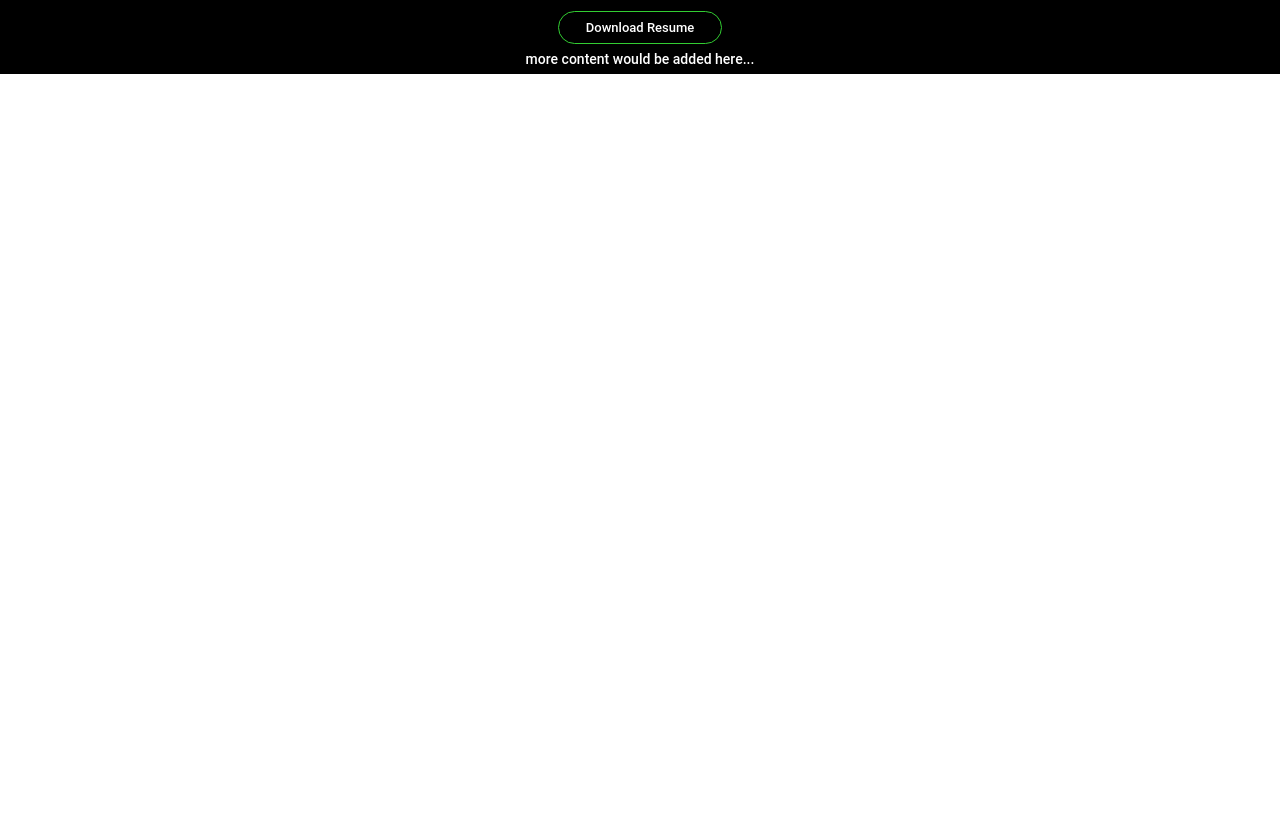
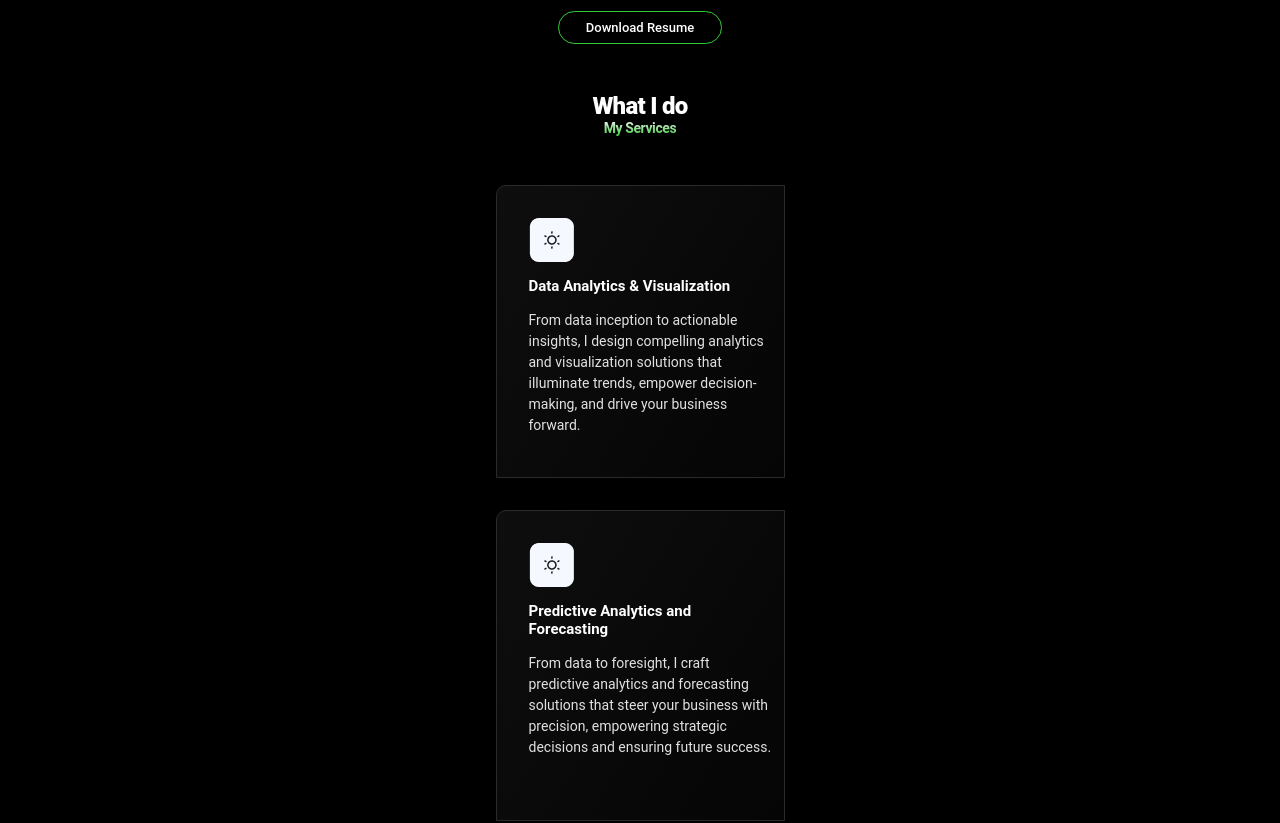
Before and after one commit to Othmane-aoubid/othmane_aoubid_portfolio, a Vue app: page / in a window 1280 px wide. Shown: the part 521-1344 px from the top of the page. Before the commit the page ends 800 px from the top, so only its background shows below. Built offline with nearby package versions, Linux system fonts and the light colour scheme.

Commit message:
added what i do to the website portoflio

```diff
--- a/src/App.vue
+++ b/src/App.vue
@@ -2,6 +2,7 @@
   <div class="portfolio__container container">
     <HeaderVue />
     <HeroVueVue />
+    <WhatIdDoVue />
     <div style="text-align: center;">
       more content would be added here...
     </div>
@@ -11,11 +12,13 @@
 <script>
 import HeaderVue from './components/HeaderVue.vue';
 import HeroVueVue from './components/HeroVue.vue';
+import WhatIdDoVue from './components/WhatIdDo.vue';
 export default {
   name: "App",
   components: {
     HeaderVue,
-    HeroVueVue
+    HeroVueVue,
+    WhatIdDoVue
   },
 };
 </script>
--- /dev/null
+++ b/src/components/WhatIdDo.vue
@@ -0,0 +1,125 @@
+<template>
+  <div class="what--i--do what--i--do--container">
+    <div class="what--i--do--section--content">
+      <h3 class="what--i--do--section--description">
+        {{ title }} <span class="glowing--effect">{{ subtitle }}</span>
+      </h3>
+
+      <div class="cards card--container">
+        <div v-for="(card, index) in cards" :key="index" class="card">
+          <div class="card--image">
+            <img :src="card.image" :alt="card.alt" />
+          </div>
+          <div class="card--content">
+            <h3 class="card--title">{{ card.title }}</h3>
+            <p class="card--description">{{ card.description }}</p>
+          </div>
+        </div>
+      </div>
+    </div>
+  </div>
+</template>
+
+<script>
+export default {
+  props: {
+    title: {
+      type: String,
+      default: "What I do",
+    },
+    subtitle: {
+      type: String,
+      default: "My Services",
+    },
+    cards: {
+      type: Array,
+      default: () => [
+        {
+          image: require("../assets/cardsIcon.png"),
+          alt: "lightbulb",
+          title: "Data Analytics & Visualization",
+          description:
+            "From data inception to actionable insights, I design compelling analytics and visualization solutions that illuminate trends, empower decision-making, and drive your business forward.",
+        },
+        {
+          image: require("../assets/cardsIcon.png"),
+          alt: "lightbulb",
+          title: "Predictive Analytics and Forecasting",
+          description:
+            "From data to foresight, I craft predictive analytics and forecasting solutions that steer your business with precision, empowering strategic decisions and ensuring future success.",
+        },
+        {
+          image: require("../assets/cardsIcon.png"),
+          alt: "lightbulb",
+          title: "Natural Language Processing",
+          description:
+            "From text to insight, I craft Natural Language Processing solutions that decode language intricacies, revolutionizing data comprehension and empowering your business for success in the digital age.",
+        },
+      ],
+    },
+  },
+};
+</script>
+
+<style scoped>
+.what--i--do--section--description {
+  display: flex;
+  flex-direction: column;
+  justify-content: center;
+  align-items: center;
+  margin-top: 3rem;
+  font-family: Roboto;
+  font-size: 24px;
+  font-weight: 800;
+  line-height: 28.13px;
+  letter-spacing: -0.03em;
+  text-align: left;
+}
+.glowing--effect {
+  background: -webkit-linear-gradient(90deg, #32cd32 0%, #f5f5f5 100%);
+  -webkit-background-clip: text;
+  -webkit-text-fill-color: transparent;
+  font-family: Roboto;
+  font-size: 14px;
+  font-weight: 600;
+  line-height: 16.41px;
+  letter-spacing: -0.03em;
+}
+.card--container {
+  display: flex;
+  flex-direction: column;
+  justify-content: center;
+  align-items: center;
+  margin-top: 3rem;
+  gap: 2rem;
+}
+.card {
+  width: 289px;
+  gap: 0px;
+  border-radius: 10px 0px 0px 0px;
+  border: 1px 0px 0px 0px;
+  opacity: 0px;
+  background: linear-gradient(
+    121.9deg,
+    rgba(28, 28, 28, 0.5) 0%,
+    #050505 96.81%
+  );
+  border: 1px solid #2b2b2b;
+  padding: 2rem;
+}
+.card--title {
+  font-family: Roboto;
+  font-size: 15px;
+  font-weight: 600;
+  line-height: 18px;
+}
+.card--description {
+  font-family: Roboto;
+  font-size: 14px;
+  font-weight: 400;
+  line-height: 21px;
+  color: #e1e1e1;
+  width: 243px;
+  height: 121px;
+}
+</style>
```
Also changed, not shown: src/assets/cardsIcon.png (added).
